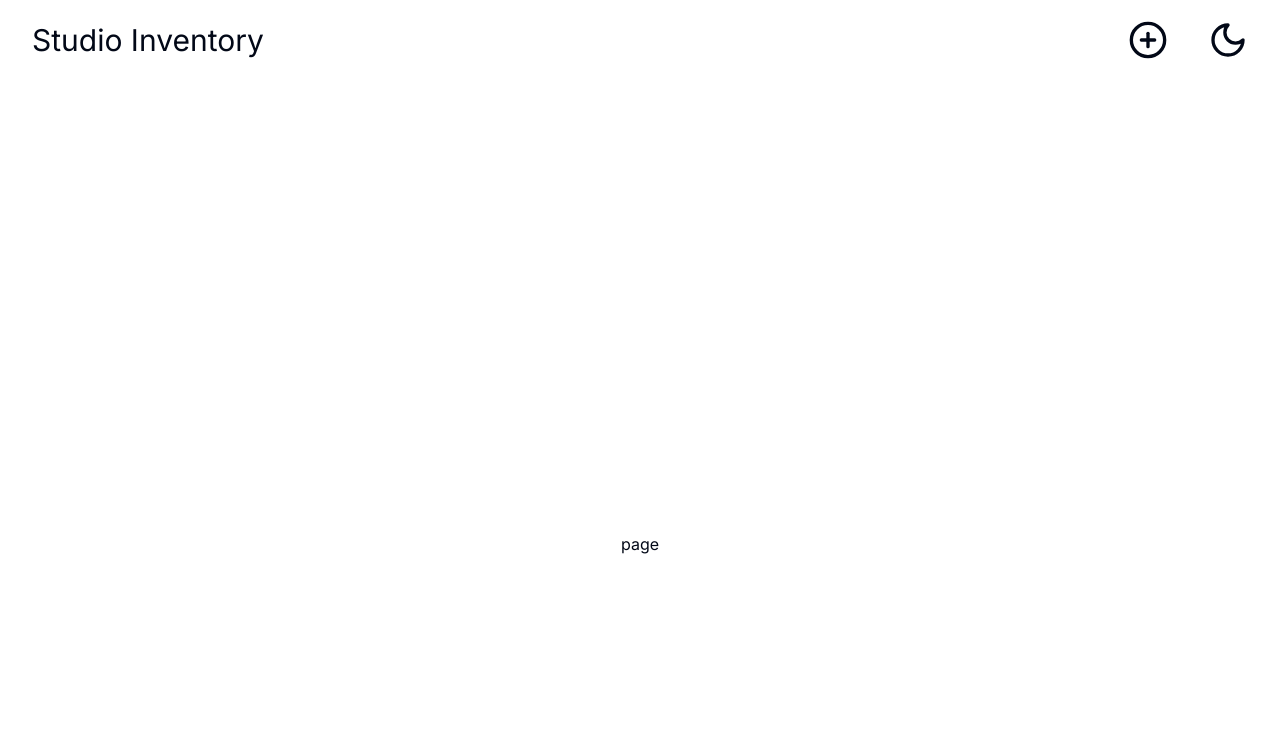
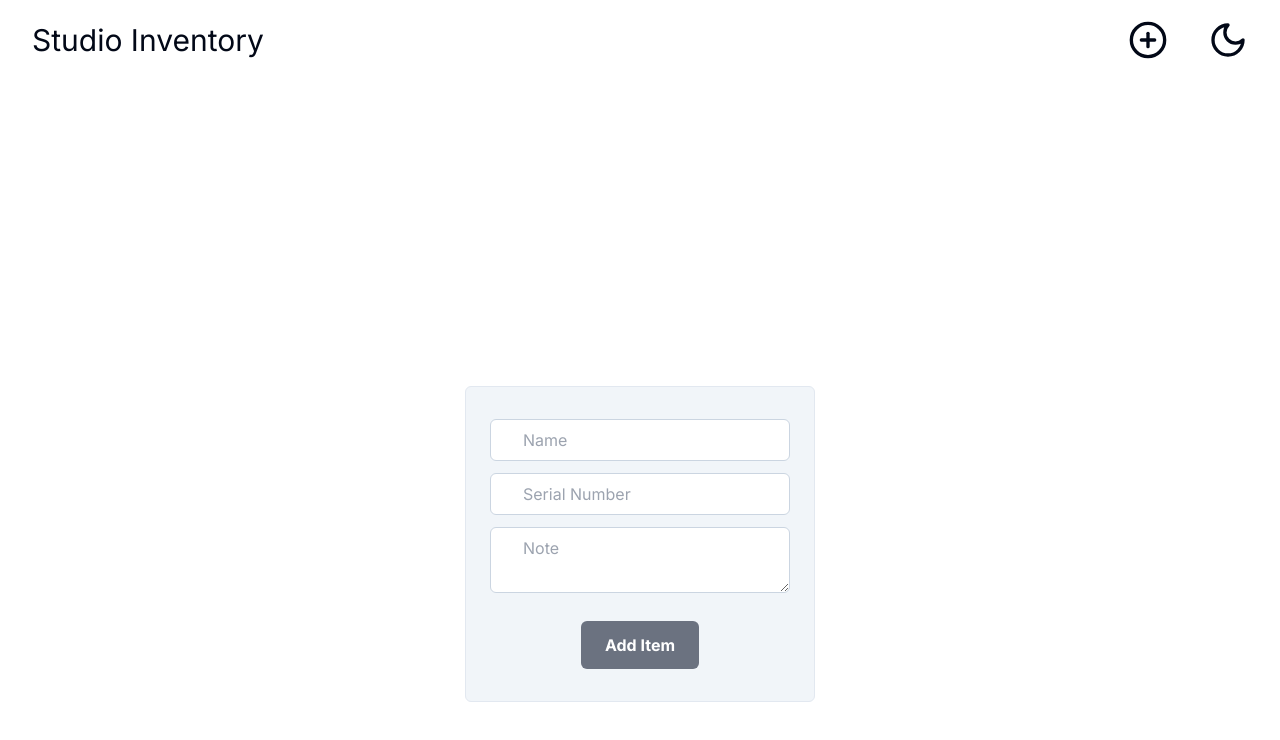
Before and after one commit to imaricodes/inventory-tracker, a Next.js app: page /add-inventory-item in a window 1280 px wide. Shown: the top 740 px of the page. Built offline with nearby package versions, Linux system fonts and the light colour scheme.

Commit message:
Add inventory item form, connect to backend

```diff
--- a/app/(pages)/add-inventory-item/page.jsx
+++ b/app/(pages)/add-inventory-item/page.jsx
@@ -1,9 +1,114 @@
-import React from 'react'
+"use client";
 
+import { useState, useEffect } from "react";
+import { useRouter } from "next/navigation";
 const page = () => {
+  const [itemName, setItemName] = useState("");
+  const [itemSerialNumber, setItemSerialNumber] = useState("");
+  const [note, setNote] = useState("");
+  const [isFormValid, setIsFormValid] = useState(false);
+  const [error, setError] = useState("");
+
+  const router = useRouter();
+
+  const handleRefresh = () => {
+    router.refresh();
+    // Redirect to home page after x seconds
+    // Reason for timeout is that it was running
+    // before router.refresh was called
+    setTimeout(() => {
+      router.push("/");
+    }, 500);
+  };
+
+  const handleNameChange = (e) => {
+    setItemName(e.target.value);
+    const value = e.target.value.trim();
+
+    // Check if the form is valid
+    if (value.length < 1) {
+      setIsFormValid(true);
+      setError("");
+      setError("Name of item is required.");
+    } else {
+      // setItemName(value);
+      setError("");
+      setIsFormValid(true);
+    }
+  };
+  const handleSubmit = async (e) => {
+    e.preventDefault();
+
+    if (!itemName) {
+      alert("Item name is required.");
+      return;
+    }
+
+    try {
+      const res = await fetch(
+        `${process.env.NEXT_PUBLIC_API_BASE_URL}/api/inventory-items`,
+        {
+          method: "POST",
+          headers: {
+            "Content-type": "application/json",
+          },
+          body: JSON.stringify({ itemName, itemSerialNumber, note }),
+        }
+      );
+
+      if (res.ok) {
+        handleRefresh();
+      } else {
+        throw new Error("Failed to create employee");
+      }
+    } catch (error) {
+      console.log(error);
+    }
+  };
+
   return (
-    <div>page</div>
-  )
-}
+    <div className="w-full h-screen flex flex-col justify-center items-center">
+      <div className="container__form">
+        <form onSubmit={handleSubmit} className="form">
+          <input
+            onChange={handleNameChange}
+            value={itemName}
+            className="form__input"
+            type="text"
+            placeholder="Name"
+            required={true}
+          />
 
-export default page
+          <input
+            onChange={(e) => setItemSerialNumber(e.target.value.trim())}
+            value={itemSerialNumber}
+            className="form__input"
+            type="text"
+            placeholder="Serial Number"
+          />
+
+          <textarea
+            onChange={(e) => setNote(e.target.value)}
+            value={note}
+            className="form__input"
+            placeholder="Note"
+          />
+
+          <button
+            type="submit"
+            className={`${
+              isFormValid && !error
+                ? "cursor-pointer button button--primary"
+                : "button button--disabled"
+            }`}
+            disabled={!isFormValid}
+          >
+            Add Item
+          </button>
+        </form>
+      </div>
+    </div>
+  );
+};
+
+export default page;
--- a/app/globals.css
+++ b/app/globals.css
@@ -67,3 +67,30 @@
     @apply bg-background text-foreground;
   }
 }
+
+/* BUTTON */
+.button {
+  @apply font-bold text-white py-3 px-6 w-fit rounded-md mx-auto mt-4;
+}
+
+.button--primary {
+  @apply bg-green-600;
+}
+
+.button--disabled {
+    @apply bg-gray-500
+}
+
+
+
+/* FORM */
+.form {
+  @apply flex flex-col gap-3;
+}
+
+.container__form {
+  @apply max-w-[500px] mx-auto border px-6 py-8 rounded-md bg-slate-100;
+}
+.form__input {
+  @apply border border-slate-300 px-8 py-2 rounded-md;
+}
--- a/components/ItemsList.jsx
+++ b/components/ItemsList.jsx
@@ -11,7 +11,7 @@ import {
 } from "@/components/ui/card";
 import { Button } from "@/components/ui/button";
 import Link from "next/link";
-import { Pencil, Trash2 } from "lucide-react";
+import { Pencil } from "lucide-react";
 import DeleteItemBtn from "@/components/DeleteItemBtn";
 const ItemsList = () => {
   const [inventoryItems, setInventoryItems] = useState([]);
```
